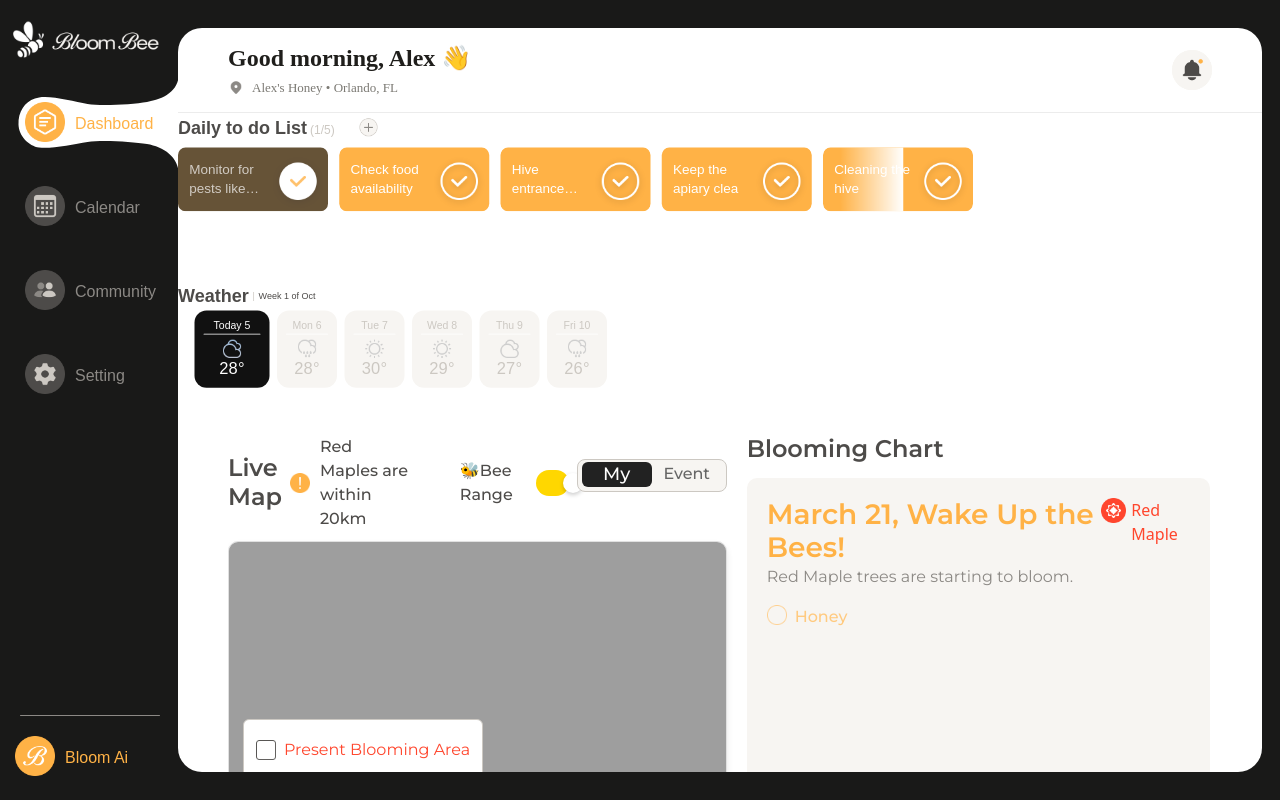
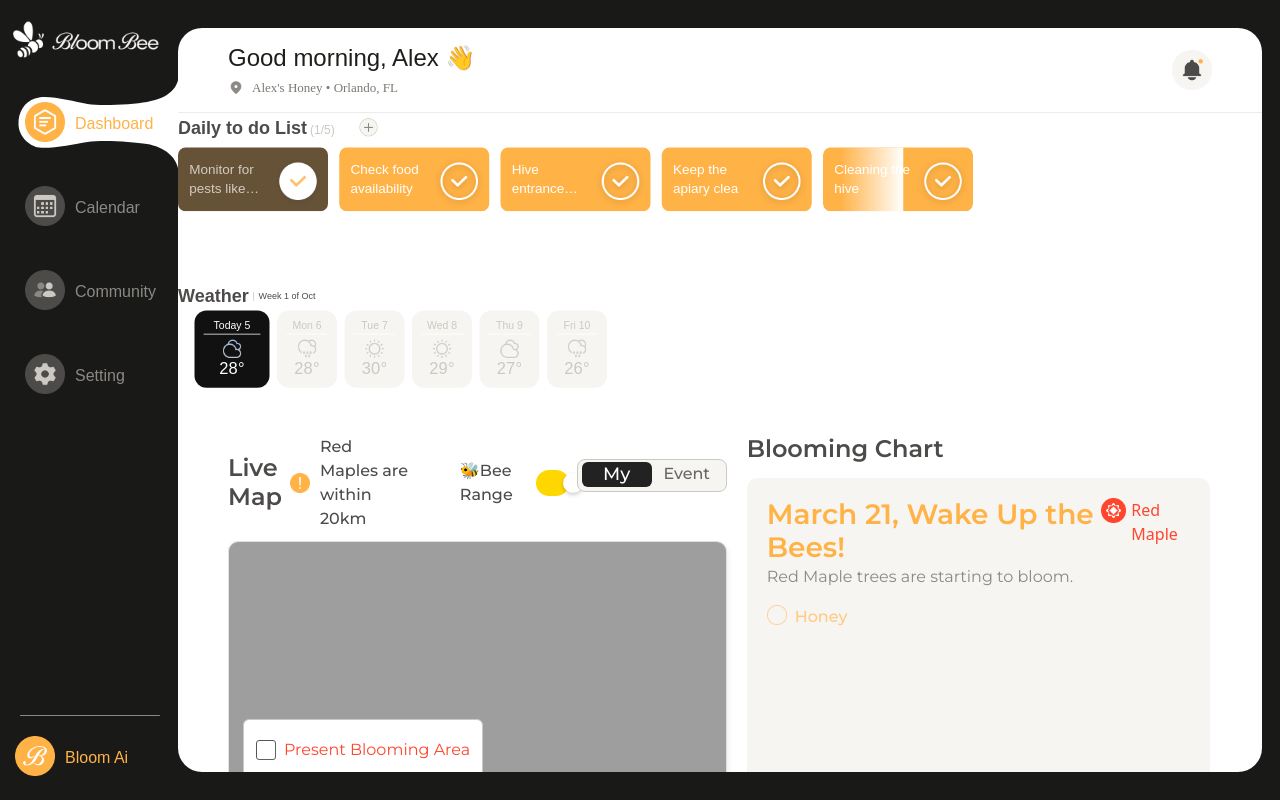
Before and after one commit to CodeBBakGoSu/Leafline--Space-Apps-Challenge, a plain HTML site: page Frontend/index.html in a window 1280 px wide. Drawn offline with nearby package versions, Linux system fonts and the light colour scheme; some packages are replaced by stand-ins of ours; no server answers.

Commit message:
greeting-text에 font style 적용 (#81)

```diff
--- a/Frontend/css/index.css
+++ b/Frontend/css/index.css
@@ -47,7 +47,7 @@
 
 .greeting-text {
     font-size: 24px;
-    font-weight: 600;
+    /* font-weight: 600; */
     color: #1f1e1b;
     margin: 0;
 }
--- a/Frontend/index.html
+++ b/Frontend/index.html
@@ -95,7 +95,7 @@
                 <!-- 상단 8%: 인사말 + 위치 + 알림 -->
                 <header class="header-section">
                     <div class="greeting-group">
-                        <h1 class="greeting-text">Good morning, Alex 👋</h1>
+                        <h1 class="greeting-text font-r">Good morning, Alex 👋</h1>
                         <div class="location-info">
                             <img
                                 src="img/icon_common/icon_location_small_gray.png"
```
